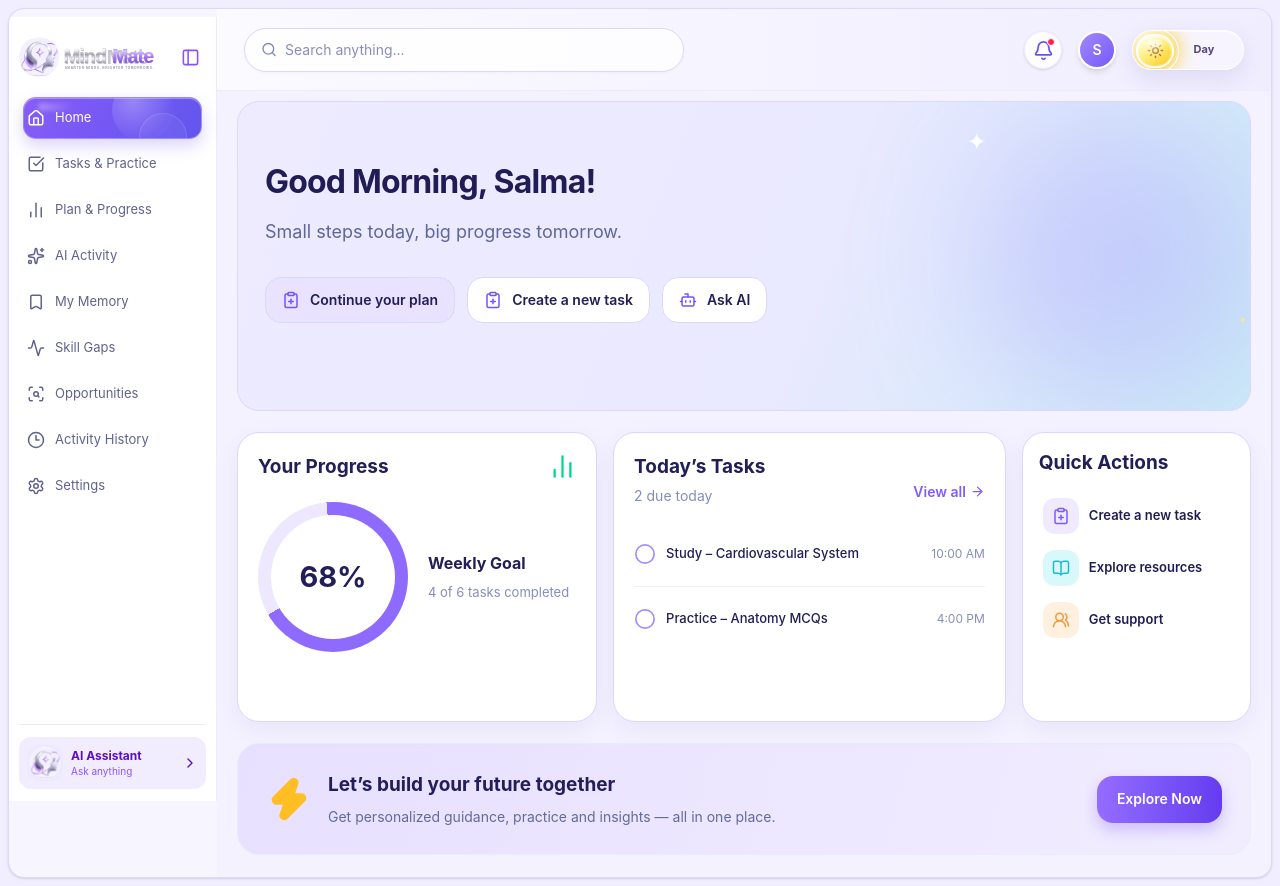
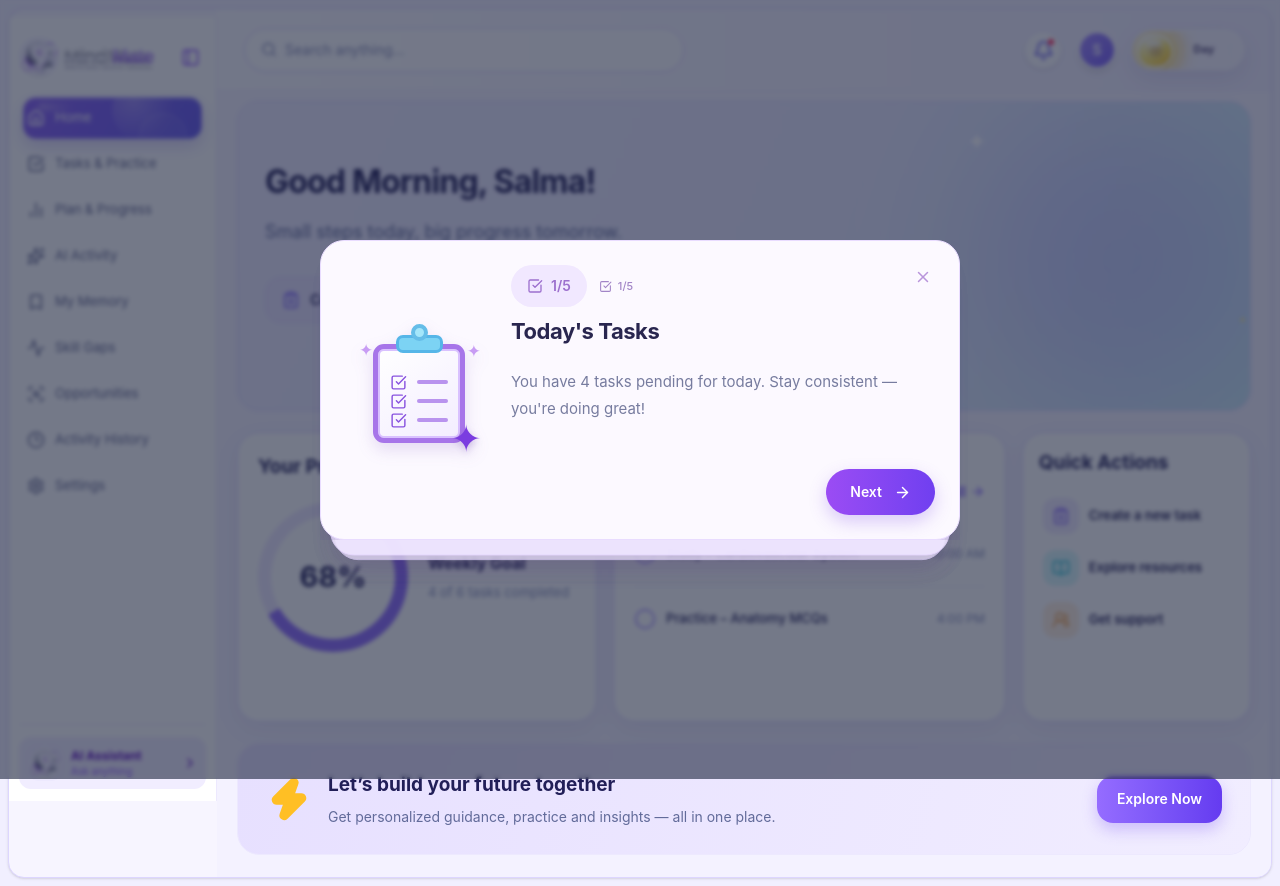
Before and after one commit to basaaria123/Mindmate, a React (Vite) app in the folder mindmate-frontend/: page /boot in a window 1280 px wide. Built offline with nearby package versions, Linux system fonts and the light colour scheme; no server answers.

Commit message:
commit changes

```diff
--- a/mindmate-frontend/src/index.css
+++ b/mindmate-frontend/src/index.css
@@ -782,3 +782,134 @@ body {
     transition-duration: 0.01ms !important;
   }
 }
+
+.mm-dashboard-tour__back {
+  position: absolute;
+  inset: 0 7px -10px;
+  border: 1px solid #e7d8ff;
+  border-radius: 24px;
+  background: #eee5ff;
+  box-shadow: 0 11px 24px rgb(75 48 133 / 13%);
+  pointer-events: none;
+}
+
+.mm-dashboard-tour__back--one {
+  transform: translateY(7px) scale(.99);
+  opacity: .9;
+}
+
+.mm-dashboard-tour__back--two {
+  transform: translateY(14px) scale(.975);
+  opacity: .78;
+}
+
+.mm-dashboard-tour__card {
+  animation: mm-dashboard-card-wipe 420ms cubic-bezier(.2,.75,.25,1) both;
+}
+
+.mindmate-theme[data-theme='sleep'] main .mm-dashboard-tour__card[class*='rounded-'][class*='border'] {
+  border-color: #e9dcff !important;
+  background: #fcf9ff !important;
+  color: #29264f !important;
+}
+
+.mindmate-theme[data-theme='sleep'] main .mm-dashboard-tour__card h2[class*='text-'] {
+  color: #29264f !important;
+}
+
+.mindmate-theme[data-theme='sleep'] main .mm-dashboard-tour__card p {
+  color: #777c9f !important;
+}
+
+.mindmate-theme[data-theme='sleep'] main .mm-dashboard-tour__card button[aria-label='Close dashboard walkthrough'] {
+  color: #a982d6 !important;
+}
+
+.mm-dashboard-tour__illustration {
+  position: relative;
+  width: 132px;
+  height: 142px;
+  margin-inline: auto;
+  filter: drop-shadow(0 7px 8px rgb(104 55 177 / 15%));
+}
+
+.mm-dashboard-tour__paper {
+  position: absolute;
+  left: 19px;
+  top: 25px;
+  display: grid;
+  width: 92px;
+  height: 99px;
+  grid-template-columns: 20px 1fr;
+  grid-template-rows: repeat(3, 1fr);
+  align-items: center;
+  gap: 1px 7px;
+  padding: 24px 12px 9px;
+  border: 5px solid #a775e9;
+  border-radius: 11px;
+  background: linear-gradient(145deg, #fff 0%, #f3edff 100%);
+  color: #8852df;
+  box-shadow: inset 0 0 0 2px #d9c1ff;
+}
+
+.mm-dashboard-tour__paper i {
+  height: 4px;
+  border-radius: 999px;
+  background: #b993ee;
+}
+
+.mm-dashboard-tour__clip {
+  position: absolute;
+  z-index: 1;
+  top: 16px;
+  left: 42px;
+  width: 47px;
+  height: 18px;
+  border: 3px solid #56b6e8;
+  border-radius: 7px;
+  background: #7cd3f4;
+}
+
+.mm-dashboard-tour__clip::before {
+  position: absolute;
+  top: -14px;
+  left: 12px;
+  width: 17px;
+  height: 17px;
+  border: 4px solid #65bde8;
+  border-radius: 50%;
+  background: #a4e6fa;
+  content: '';
+}
+
+.mm-dashboard-tour__spark {
+  position: absolute;
+  color: #c89cf4;
+  font-size: 17px;
+}
+
+.mm-dashboard-tour__spark--left { top: 19px; left: 5px; }
+.mm-dashboard-tour__spark--right { top: 20px; right: 5px; }
+
+.mm-dashboard-tour__star {
+  position: absolute;
+  right: 4px;
+  bottom: 4px;
+  color: #7b3de0;
+  font-size: 38px;
+  line-height: 1;
+  text-shadow: 0 3px 7px rgb(83 40 151 / 23%);
+}
+
+@keyframes mm-dashboard-card-wipe {
+  from { opacity: .35; transform: translateX(26px) rotate(1.5deg); clip-path: inset(0 0 0 100%); }
+  to { opacity: 1; transform: translateX(0) rotate(0); clip-path: inset(0 0 0 0); }
+}
+
+@media (max-width: 639px) {
+  .mm-dashboard-tour__illustration { width: 94px; height: 92px; transform: scale(.68); transform-origin: center; margin: -20px auto -22px; }
+}
+
+@media (prefers-reduced-motion: reduce) {
+  .mm-dashboard-tour__card { animation: none; }
+}
--- a/mindmate-frontend/src/pages/Boot.tsx
+++ b/mindmate-frontend/src/pages/Boot.tsx
@@ -1,4 +1,5 @@
-import { ArrowRight, BookOpen, Bot, ChartNoAxesColumn, Circle, ClipboardPlus, UsersRound, Zap } from 'lucide-react'
+import { useEffect, useState } from 'react'
+import { ArrowRight, BookOpen, Bot, ChartNoAxesColumn, CheckSquare, Circle, ClipboardPlus, UsersRound, X, Zap } from 'lucide-react'
 import { Link } from 'react-router'
 
 const tasks = [
@@ -6,8 +7,77 @@ const tasks = [
   { label: 'Practice – Anatomy MCQs', time: '4:00 PM' },
 ]
 
+const dashboardTour = [
+  { title: "Today's Tasks", body: "You have 4 tasks pending for today. Stay consistent — you're doing great!", icon: 'tasks' },
+  { title: 'Weekly Progress', body: 'See your progress at a glance and keep moving toward your weekly goal.', icon: 'progress' },
+  { title: 'Study Streak', body: 'Build a steady routine one focused day at a time.', icon: 'streak' },
+  { title: 'Quick Actions', body: 'Jump straight into a task, practice session, learning path, or opportunity.', icon: 'actions' },
+  { title: 'Your Dashboard', body: 'Your progress, tasks, and learning journey are all in one place. You’re ready to go!', icon: 'dashboard' },
+]
+
+function DashboardTour() {
+  const [step, setStep] = useState(0)
+  const [open, setOpen] = useState(() => {
+    try { return window.sessionStorage.getItem('mindmate-dashboard-tour-dismissed') !== 'true' }
+    catch { return true }
+  })
+
+  useEffect(() => {
+    if (!open) return
+    const onKeyDown = (event: KeyboardEvent) => {
+      if (event.key === 'Escape') closeTour()
+    }
+    window.addEventListener('keydown', onKeyDown)
+    return () => window.removeEventListener('keydown', onKeyDown)
+  }, [open])
+
+  function closeTour() {
+    setOpen(false)
+    try { window.sessionStorage.setItem('mindmate-dashboard-tour-dismissed', 'true') } catch { /* session storage may be unavailable */ }
+  }
+
+  if (!open) return null
+  const current = dashboardTour[step]
+  return (
+    <div className="mm-dashboard-tour fixed inset-0 z-[100] grid place-items-center overflow-y-auto bg-[#18213a]/60 px-4 py-8 backdrop-blur-[2px]" onMouseDown={(event) => { if (event.target === event.currentTarget) closeTour() }}>
+      <div className="mm-dashboard-tour__stack relative w-full max-w-[640px]" role="dialog" aria-modal="true" aria-labelledby="dashboard-tour-title" aria-describedby="dashboard-tour-description">
+        <div className="mm-dashboard-tour__back mm-dashboard-tour__back--two" aria-hidden="true" />
+        <div className="mm-dashboard-tour__back mm-dashboard-tour__back--one" aria-hidden="true" />
+        <article key={step} className="mm-dashboard-tour__card relative grid min-h-[300px] grid-cols-1 overflow-hidden rounded-[24px] border border-[#e9dcff] bg-[#fcf9ff] p-6 shadow-[0_18px_42px_rgba(79,53,139,.2)] sm:grid-cols-[150px_minmax(0,1fr)] sm:gap-4 sm:px-6 sm:py-6">
+          <button type="button" aria-label="Close dashboard walkthrough" onClick={closeTour} className="absolute right-5 top-5 z-10 grid size-8 place-items-center rounded-full text-[#b995db] transition hover:bg-[#f1e7ff] hover:text-[#7846d7]"><X size={18}/></button>
+          <div className="flex items-center sm:items-center sm:justify-center">
+            <div className="mm-dashboard-tour__illustration" aria-hidden="true">
+              <span className="mm-dashboard-tour__spark mm-dashboard-tour__spark--left">✦</span>
+              <span className="mm-dashboard-tour__spark mm-dashboard-tour__spark--right">✦</span>
+              <span className="mm-dashboard-tour__clip" />
+              <div className="mm-dashboard-tour__paper">
+                <CheckSquare size={17}/><i/><CheckSquare size={17}/><i/><CheckSquare size={17}/><i/>
+              </div>
+              <span className="mm-dashboard-tour__star">✦</span>
+            </div>
+          </div>
+          <div className="flex min-w-0 flex-col pt-1 sm:pt-0">
+            <div className="flex items-center gap-3 pr-8">
+              <span className="inline-flex h-[42px] items-center gap-2 rounded-full bg-[#f1e8ff] px-4 text-sm font-semibold text-[#9d70ce]"><CheckSquare size={16}/>{step + 1}/5</span>
+              <span className="inline-flex items-center gap-1.5 text-[11px] font-medium text-[#a285c7]"><CheckSquare size={13}/>{step + 1}/5</span>
+            </div>
+            <h2 id="dashboard-tour-title" className="mt-2 text-[21px] font-bold tracking-[-.02em] text-[#29264f] sm:text-[22px]">{current.title}</h2>
+            <p id="dashboard-tour-description" className="mt-5 max-w-[390px] text-[15px] leading-[1.8] text-[#777c9f]">{current.body}</p>
+            <div className="mt-auto flex justify-end pt-4">
+              <button type="button" onClick={() => step === dashboardTour.length - 1 ? closeTour() : setStep((value) => value + 1)} className="inline-flex h-[46px] items-center gap-3 rounded-full bg-gradient-to-r from-[#9b4cf4] to-[#703ff0] px-6 text-sm font-semibold text-white shadow-[0_7px_17px_rgba(114,62,226,.25)] transition hover:brightness-105 focus-visible:outline-2 focus-visible:outline-offset-2 focus-visible:outline-violet-600">
+                {step === dashboardTour.length - 1 ? 'Finish' : 'Next'} <ArrowRight size={17}/>
+              </button>
+            </div>
+          </div>
+        </article>
+      </div>
+    </div>
+  )
+}
+
 function Boot() {
   return <div className="home-dashboard mx-auto max-w-[1200px] space-y-[21px]">
+    <DashboardTour />
     <section className="mm-home-hero relative min-h-[310px] overflow-hidden rounded-[22px] border border-violet-200 bg-[linear-gradient(112deg,#eeebff_0%,#e9e9ff_57%,#ccecf7_100%)] px-6 py-7 sm:px-[27px] sm:pb-[52px] sm:pt-[60px]">
       <div className="pointer-events-none absolute -right-4 top-3 size-72 rounded-full bg-[#9b8cff]/30 blur-3xl"/><span className="absolute right-[26%] top-6 text-2xl text-white">✦</span><span className="absolute right-1 top-[68%] text-xs text-amber-200">•</span>
       <div className="relative z-10">
```
